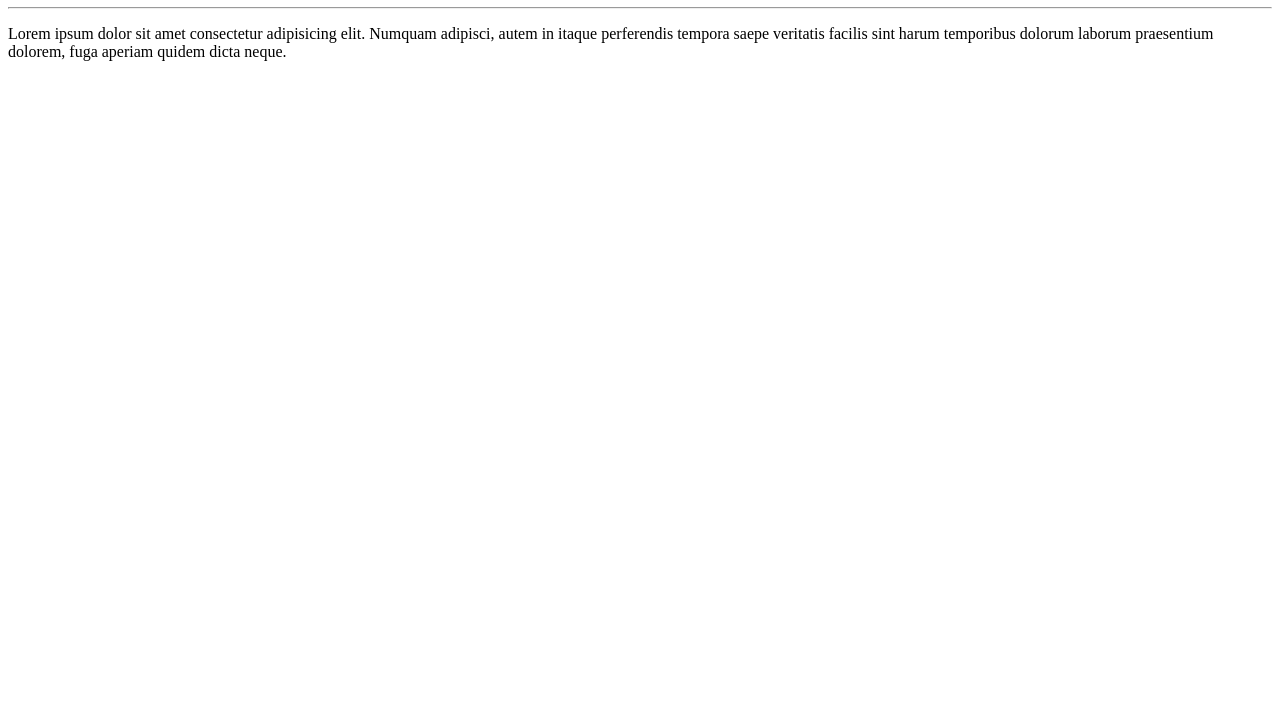
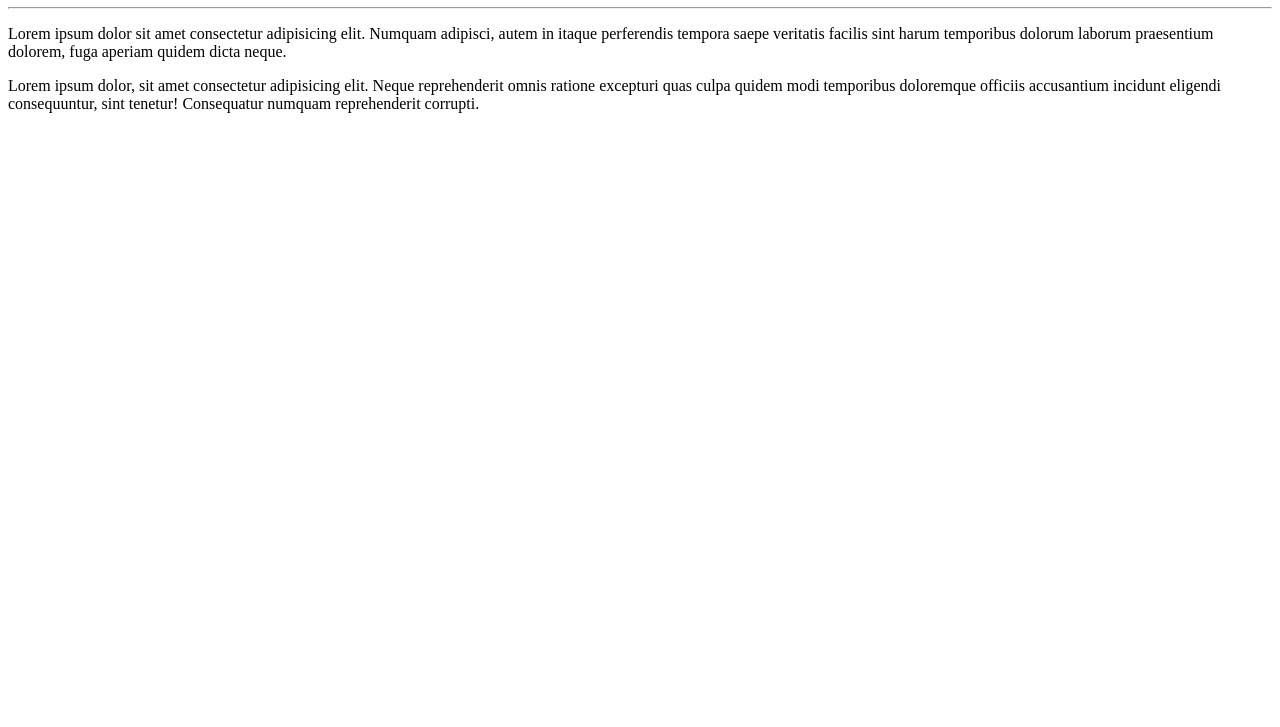
Before and after one commit to matheussntt/One-Repository, a plain HTML site: page site-exemplo/index.html in a window 1280 px wide. Shown: the part 73-800 px from the top of the page. Drawn offline with Linux system fonts and the light colour scheme.

Commit message:
adicionei um paragrafo

```diff
--- a/site-exemplo/index.html
+++ b/site-exemplo/index.html
@@ -9,5 +9,6 @@
     <h1>Olá mundo</h1>
     <hr>
     <p>Lorem ipsum dolor sit amet consectetur adipisicing elit. Numquam adipisci, autem in itaque perferendis tempora saepe veritatis facilis sint harum temporibus dolorum laborum praesentium dolorem, fuga aperiam quidem dicta neque.</p>
+    <p>Lorem ipsum dolor, sit amet consectetur adipisicing elit. Neque reprehenderit omnis ratione excepturi quas culpa quidem modi temporibus doloremque officiis accusantium incidunt eligendi consequuntur, sint tenetur! Consequatur numquam reprehenderit corrupti.</p>
 </body>
 </html>
```
